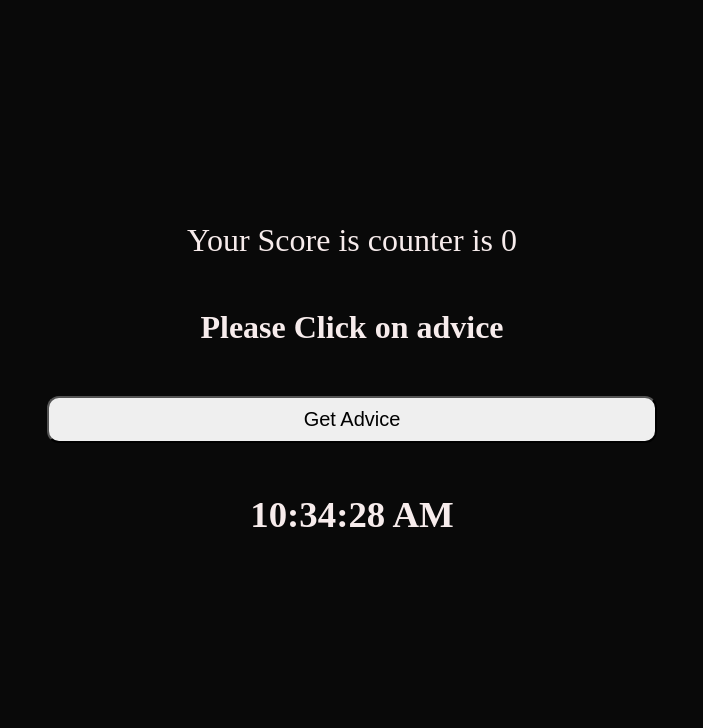
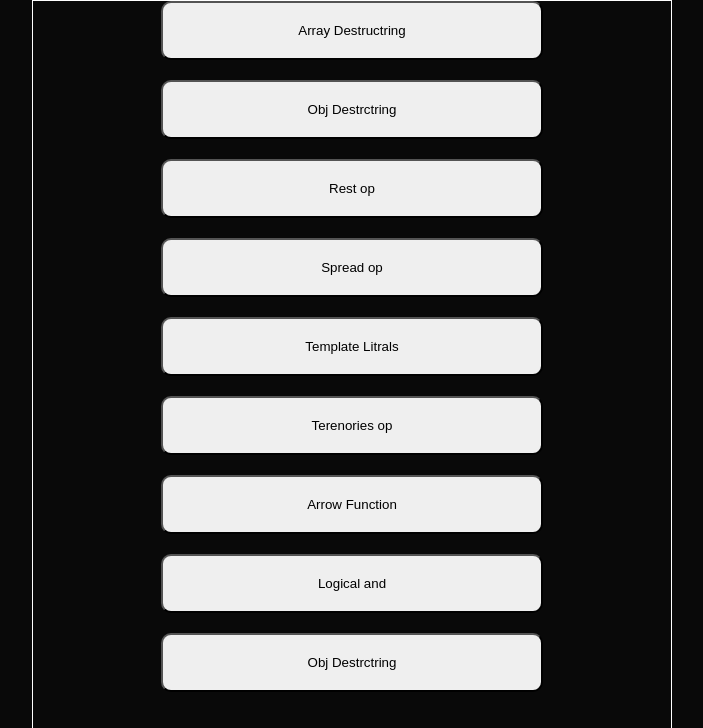
Before and after one commit to DarshanPro123/Practice_code_pro_1, a React (Vite) app: page / in a window 1280 px wide. Shown: the top 728 px of the page, without its empty margins (288-991 px from the left). Built offline with nearby package versions, Linux system fonts and the light colour scheme.

Commit message:
allchanges

```diff
--- a/src/App.jsx
+++ b/src/App.jsx
@@ -16,19 +16,11 @@ function App() {
   // const [score, setScore] = useState("");
 
   const [time, setTime] = useState(new Date().toLocaleTimeString());
-
-  // const addList = () => {};
-
-  // normal functioon examples.....
-  // async function getData() {
-  //   const data = await fetch("https://api.adviceslip.com/advice");
-  //   const { slip } = await data.json();
-  //   const { advice } = slip;
-  //   setCounter(counter + 1);
-  //   console.log(slip);
-  //   console.log(advice);
-  //   setAdvice(advice);
-  // }
+  useEffect(() => {
+    setInterval(() => {
+      setTime(new Date().toLocaleTimeString());
+    }, 1000);
+  }, []);
 
   // arrow function example...
   const getData = async () => {
@@ -39,62 +31,45 @@ function App() {
     console.log(slip);
     console.log(advice);
     setAdvice(advice);
-    // let age = 21;
-    // let check = age ?? 19;
-    // console.log(check);
-
-    // let username = null || "guest";  OR oprator example  //output : guest
-    //let username = null ?? "guest"; console.log(username);
-
-    // Nullish Coalescing Operator example // output : guest
 
     // Ternaries  oprators using in that below funcinalityyyys
     {
       counter >= 10 ? alert("Level 1 comlated") : "";
     }
-
-    //sorting method
-    const arr = [1, 5, 4, 5, 3, 67, 8, 5, 3];
-    //that's sort method change in real array of method
-    arr.sort();
-    console.log(arr);
-    // {
-    //   counter >= 10 ? totalScore() : "";
-    // }
   };
 
-  // const totalScore = () => {
-  //   if (counter >= 10) {
-  //     setScore("Level 1 Complted");
-  //   } else if (counter >= 20) {
-  //     setCounter("level 2 complated");
-  //   }
-  // };
-
-  useEffect(() => {
-    setInterval(() => {
-      setTime(new Date().toLocaleTimeString());
-    }, 1000);
-  }, []);
-
-  //  confusig oprator : ------->   nullish coalescing oprator
-
-  //fisrt time call component to call that getData() function called with advice with one couter value
-  // useEffect(() => {
-  //   getData();
-  // }, []);
+  const getArray = () => {};
+  const getObj = () => {};
+  const getRest = () => {};
+  const getSpread = () => {};
+  const getLitrals = () => {};
+  const getTernories = () => {};
+  const getArrow = () => {};
+  const getAnd = () => {};
+  const getOr = () => {};
 
   return (
     <>
-      <div className="container">
-        {/* use in abouve template litral any javascript expression in this string*/}
-        {/* use || OR logical oprator */}
+      <div className="buttons">
+        <button onClick={getArray}>Array Destructring</button>
+        <button onClick={getObj}>Obj Destrctring</button>
+        <button onClick={getRest}>Rest op</button>
+        <button onClick={getSpread}>Spread op</button>
+        <button onClick={getLitrals}>Template Litrals</button>
+        <button onClick={getTernories}>Terenories op</button>
+        <button onClick={getArrow}>Arrow Function</button>
+        <button onClick={getAnd}>Logical and</button>
+        <button onClick={getOr}>Obj Destrctring</button>
+      </div>
+      {/* <div className="container">
+        use in abouve template litral any javascript expression in this string*/}
+      {/* use || OR logical oprator
         <p>{`Your Score is ${
           counter > 0 || false ? counter : "counter is 0"
         }`}</p>
         <h1> {advice} </h1> <button onClick={getData}> Get Advice </button>{" "}
         <h4>{time}</h4>
-      </div>{" "}
+      </div>{" "} */}
     </>
   );
 }
--- a/src/index.css
+++ b/src/index.css
@@ -46,20 +46,19 @@ h4 {
   font-size: 2.3rem;
 }
 
-.todos {
-  width: 100%;
+.buttons {
+  display: flex;
+  flex-direction: column;
+  gap: 20px;
+  width: 50%;
+  align-items: center;
+  height: 100vh;
   border: 1px solid white;
-  padding: 20px;
+  margin: auto;
 }
 
-.todos input {
-  width: 70%;
-  padding: 20px 10px;
-  font-size: 2rem;
-  font-weight: 400;
+.buttons button {
+  width: 60%;
+  padding: 20px;
+  border-radius: 10px;
 }
-
-.todos button {
-  padding: 20px 10px;
-  font-size: 2rem;
-}
```
